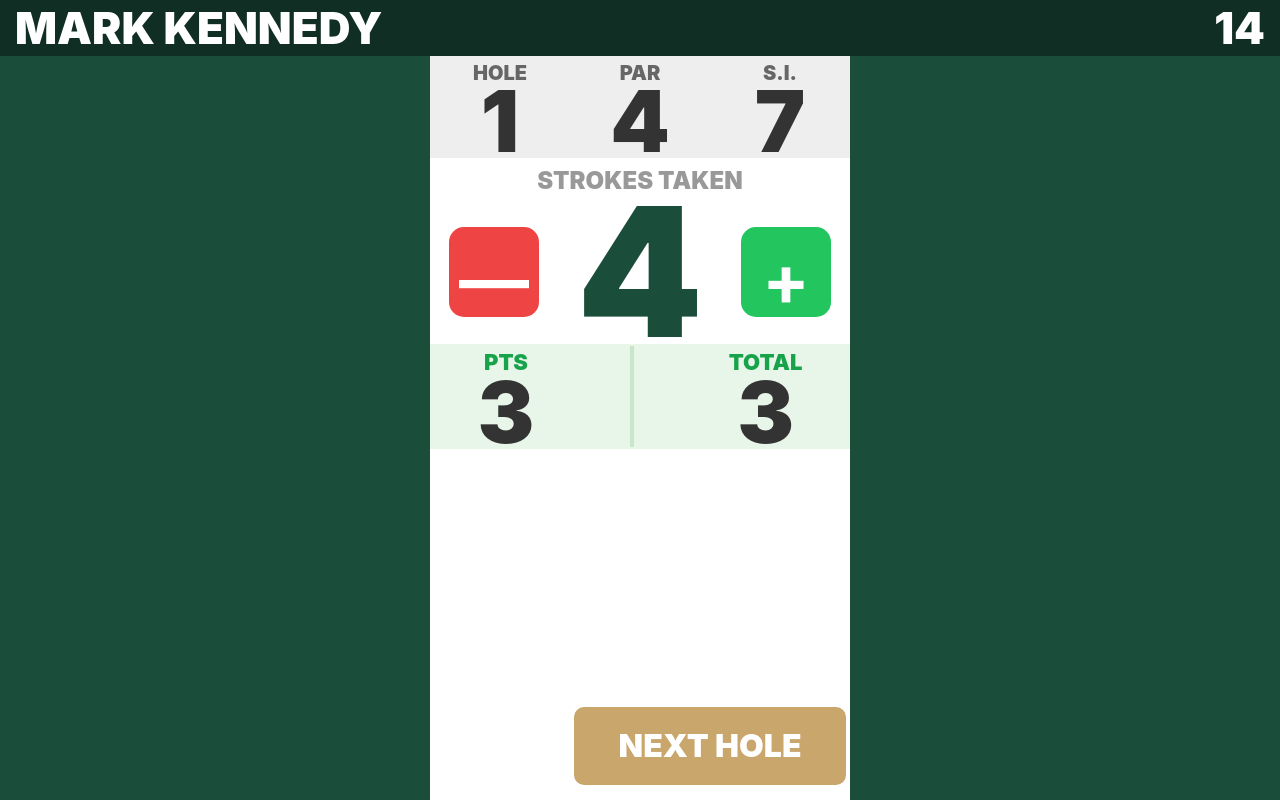
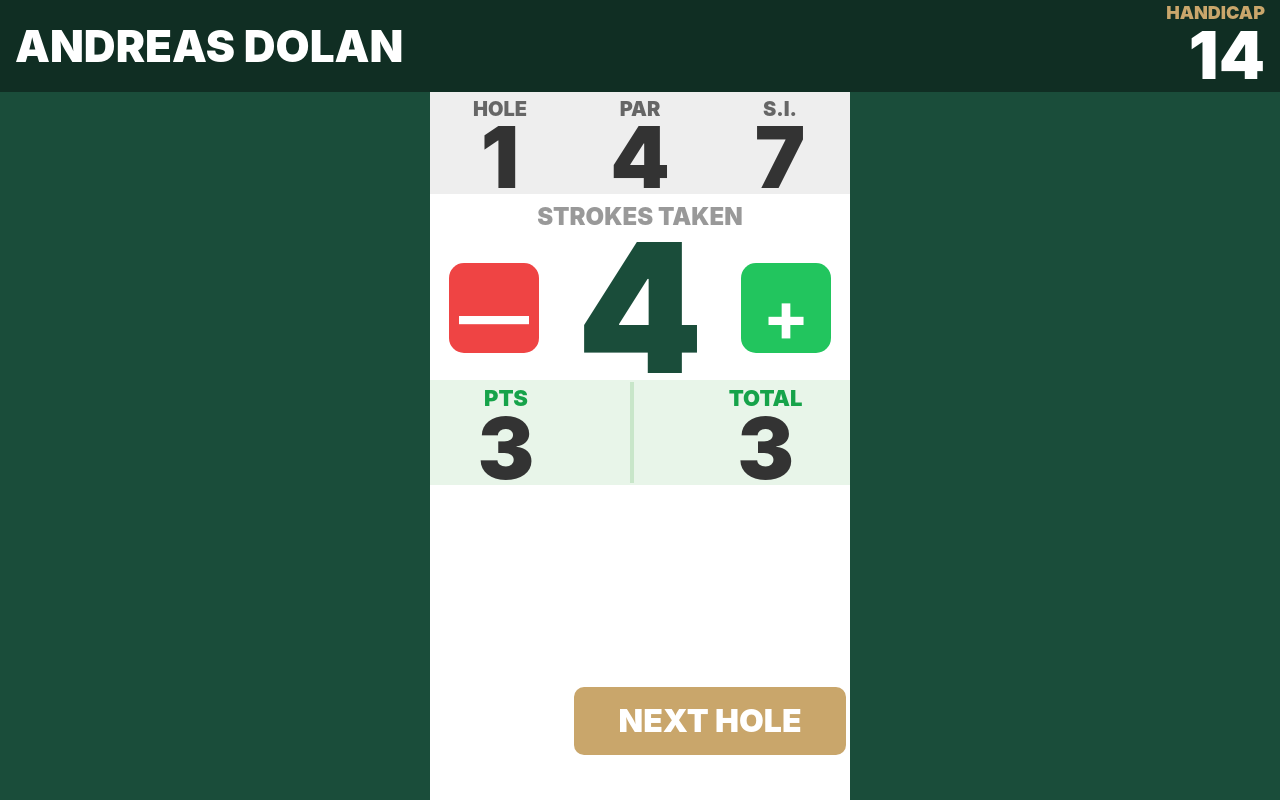
Before and after one commit to Joxer88/golf-society-app, a React (Create React App) app: page / in a window 1280 px wide. Built offline with nearby package versions, Linux system fonts and the light colour scheme.

Commit message:
andreas dolan edition

```diff
--- a/src/App.js
+++ b/src/App.js
@@ -10,7 +10,8 @@ const course = [
 const supabase = createClient(process.env.REACT_APP_SUPABASE_URL || '', process.env.REACT_APP_SUPABASE_ANON_KEY || '');
 
 const GolfApp = () => {
-  const [player] = useState({ name: "MARK KENNEDY", handicap: 14 });
+  // Updated Sample Player
+  const [player] = useState({ name: "ANDREAS DOLAN", handicap: 14 });
   const [verifierName, setVerifierName] = useState("");
   const [currentHole, setCurrentHole] = useState(0);
   const [scores, setScores] = useState(course.map(h => h.par));
@@ -27,12 +28,10 @@ const GolfApp = () => {
     setScores(newScores);
   };
 
-  // NEW LOGIC: Only sum points for holes already visited/played
   const runningTotal = scores.reduce((acc, s, i) => {
     return i <= currentHole ? acc + calcHolePoints(s, course[i].par, course[i].si) : acc;
   }, 0);
 
-  // For the final submission, we use the full 18 holes
   const finalTotal = scores.reduce((acc, s, i) => acc + calcHolePoints(s, course[i].par, course[i].si), 0);
 
   const handleSubmit = async () => {
@@ -68,19 +67,25 @@ const GolfApp = () => {
   return (
     <div style={{ height: '100vh', backgroundColor: '#1A4D3A', color: 'white', padding: '0px', display: 'flex', flexDirection: 'column', alignItems: 'center', overflow: 'hidden' }}>
 
-      <div style={{ width: '100%', display: 'flex', justifyContent: 'space-between', padding: '6px 15px', backgroundColor: 'rgba(0,0,0,0.4)' }}>
+      {/* Header - Player Name & Expanded Handicap */}
+      <div style={{ width: '100%', display: 'flex', justifyContent: 'space-between', padding: '4px 15px', backgroundColor: 'rgba(0,0,0,0.4)', alignItems: 'center' }}>
         <p style={{ fontSize: '44px', fontWeight: '900', margin: 0, lineHeight: 1 }}>{player.name}</p>
-        <p style={{ fontSize: '44px', fontWeight: '900', margin: 0, lineHeight: 1 }}>{player.handicap}</p>
+        <div style={{ textAlign: 'right' }}>
+           <p style={{ fontSize: '18px', fontWeight: '900', margin: 0, color: '#C9A66B', lineHeight: 1 }}>HANDICAP</p>
+           <p style={{ fontSize: '66px', fontWeight: '900', margin: 0, lineHeight: 1 }}>{player.handicap}</p>
+        </div>
       </div>
 
       <div style={{ width: '100%', maxWidth: '420px', backgroundColor: 'white', color: '#333', flex: 1, display: 'flex', flexDirection: 'column', justifyContent: 'flex-start', overflow: 'hidden' }}>
 
+        {/* Hole Info Section */}
         <div style={{ display: 'grid', gridTemplateColumns: 'repeat(3, 1fr)', textAlign: 'center', backgroundColor: '#eee', padding: '2px 0' }}>
           <div><p style={{ fontSize: '20px', fontWeight: '900', margin: 0, color: '#666' }}>HOLE</p><p style={{ fontSize: '85px', fontWeight: '900', lineHeight: 0.8, margin: 0 }}>{currentHole + 1}</p></div>
           <div><p style={{ fontSize: '20px', fontWeight: '900', margin: 0, color: '#666' }}>PAR</p><p style={{ fontSize: '85px', fontWeight: '900', lineHeight: 0.8, margin: 0 }}>{course[currentHole].par}</p></div>
           <div><p style={{ fontSize: '20px', fontWeight: '900', margin: 0, color: '#666' }}>S.I.</p><p style={{ fontSize: '85px', fontWeight: '900', lineHeight: 0.8, margin: 0 }}>{course[currentHole].si}</p></div>
         </div>
 
+        {/* Main Input Section */}
         <div style={{ textAlign: 'center', padding: '5px 0' }}>
           <p style={{ fontSize: '24px', fontWeight: '900', color: '#999', margin: '0 0 5px 0' }}>STROKES TAKEN</p>
           <div style={{ display: 'flex', alignItems: 'center', justifyContent: 'space-around' }}>
@@ -90,18 +95,20 @@ const GolfApp = () => {
           </div>
         </div>
 
+        {/* Points Display */}
         <div style={{ display: 'flex', justifyContent: 'space-around', backgroundColor: '#e8f5e9', padding: '2px 0' }}>
           <div style={{ textAlign: 'center' }}><p style={{ fontSize: '22px', color: '#16a34a', fontWeight: '900', margin: 0 }}>PTS</p><p style={{ fontSize: '85px', fontWeight: '900', lineHeight: 0.8, margin: 0 }}>{calcHolePoints(scores[currentHole], course[currentHole].par, course[currentHole].si)}</p></div>
           <div style={{ borderLeft: '4px solid #c8e6c9' }}></div>
           <div style={{ textAlign: 'center' }}><p style={{ fontSize: '22px', color: '#16a34a', fontWeight: '900', margin: 0 }}>TOTAL</p><p style={{ fontSize: '85px', fontWeight: '900', lineHeight: 0.8, margin: 0 }}>{runningTotal}</p></div>
         </div>
 
-        <div style={{ marginTop: 'auto', display: 'flex', gap: '4px', padding: '2px 4px 15px 4px' }}>
-          <button onClick={() => setCurrentHole(Math.max(0, currentHole - 1))} style={{ flex: 1, padding: '15px 0', backgroundColor: '#666', color: 'white', fontSize: '24px', fontWeight: 'bold', border: 'none', borderRadius: '10px', visibility: currentHole === 0 ? 'hidden' : 'visible' }}>BACK</button>
+        {/* Navigation - 70% height and pulled up by 30px */}
+        <div style={{ marginTop: 'auto', display: 'flex', gap: '4px', padding: '2px 4px 45px 4px' }}>
+          <button onClick={() => setCurrentHole(Math.max(0, currentHole - 1))} style={{ flex: 1, padding: '10px 0', backgroundColor: '#666', color: 'white', fontSize: '24px', fontWeight: 'bold', border: 'none', borderRadius: '10px', visibility: currentHole === 0 ? 'hidden' : 'visible' }}>BACK</button>
           {currentHole < 17 ? (
-            <button onClick={() => setCurrentHole(currentHole + 1)} style={{ flex: 2, padding: '15px 0', backgroundColor: '#C9A66B', color: 'white', fontSize: '32px', fontWeight: '900', border: 'none', borderRadius: '10px' }}>NEXT HOLE</button>
+            <button onClick={() => setCurrentHole(currentHole + 1)} style={{ flex: 2, padding: '10px 0', backgroundColor: '#C9A66B', color: 'white', fontSize: '32px', fontWeight: '900', border: 'none', borderRadius: '10px' }}>NEXT HOLE</button>
           ) : (
-            <button onClick={() => setShowSummary(true)} style={{ flex: 2, padding: '15px 0', backgroundColor: '#2563eb', color: 'white', fontSize: '32px', fontWeight: '900', border: 'none', borderRadius: '10px' }}>REVIEW</button>
+            <button onClick={() => setShowSummary(true)} style={{ flex: 2, padding: '10px 0', backgroundColor: '#2563eb', color: 'white', fontSize: '32px', fontWeight: '900', border: 'none', borderRadius: '10px' }}>REVIEW</button>
           )}
         </div>
       </div>
```
